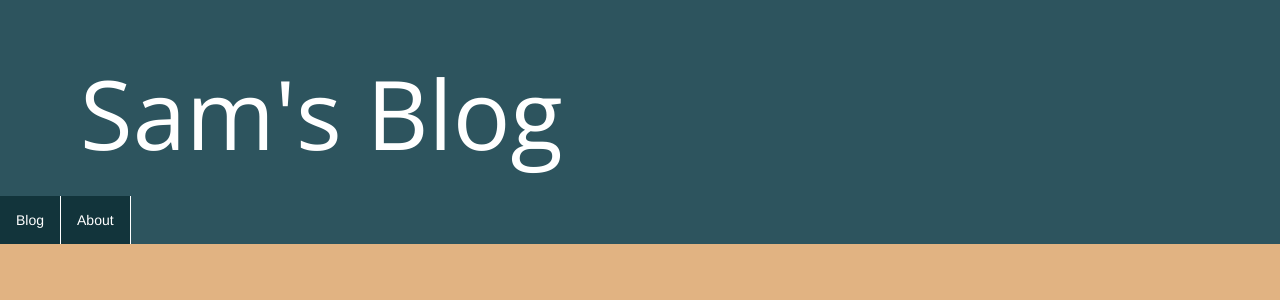
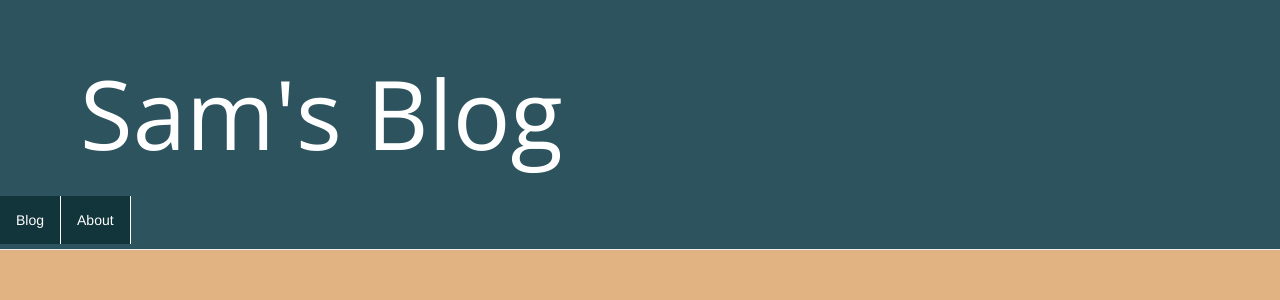
Before and after one commit to saminallcaps/my-first-blog, a Django app: page / in a window 1280 px wide. Shown: the top 300 px of the page. Run offline with Django 3.2, Linux system fonts and the light colour scheme; data that the repository does not hold is empty; some libraries are stand-ins or nearby versions.

Commit message:
Minor changes to CSS

```diff
--- a/blog/static/css/blog.css
+++ b/blog/static/css/blog.css
@@ -3,7 +3,7 @@
     margin-top: 0;
 
     padding: 20px 0px 20px 0px;
-    height:232px
+    height:250px
 }
 
 .page-header h1, .page-header h1 a, .page-header h1 a:visited, .page_header h1 a:active{
```
